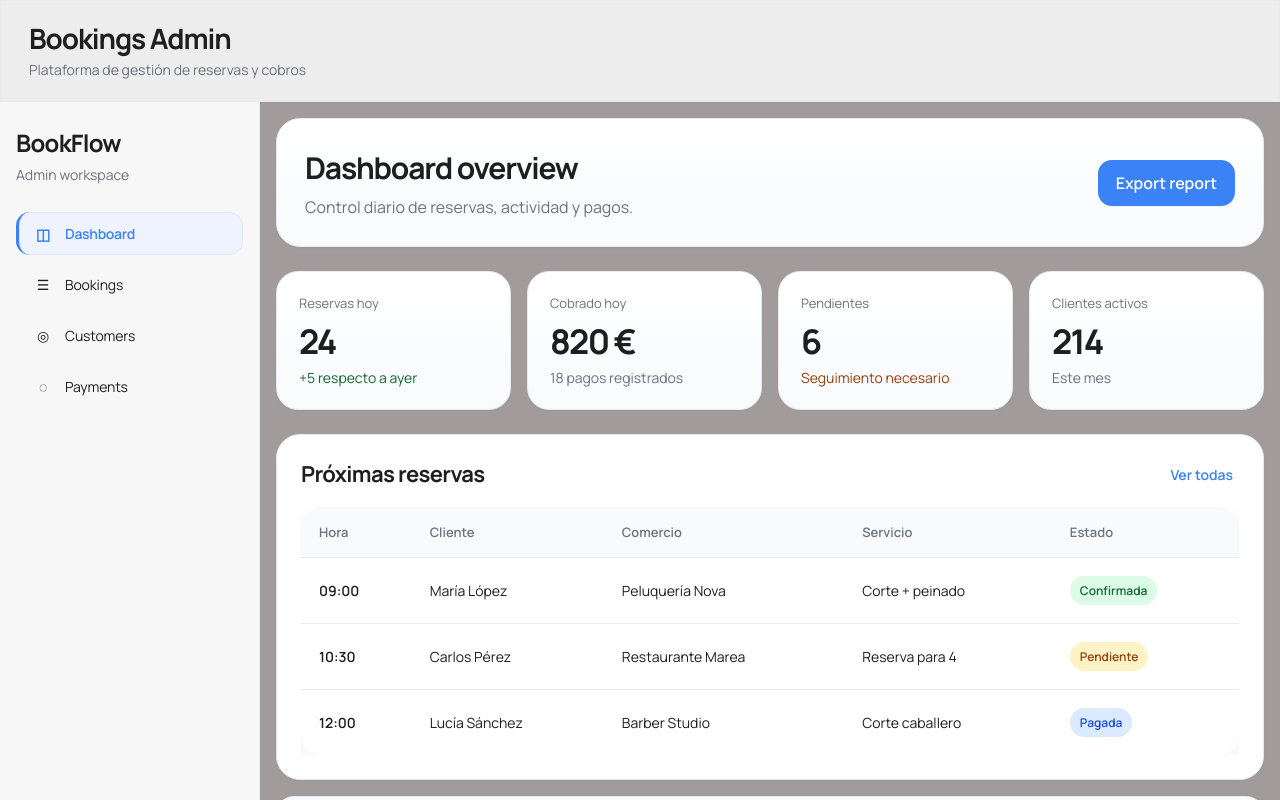
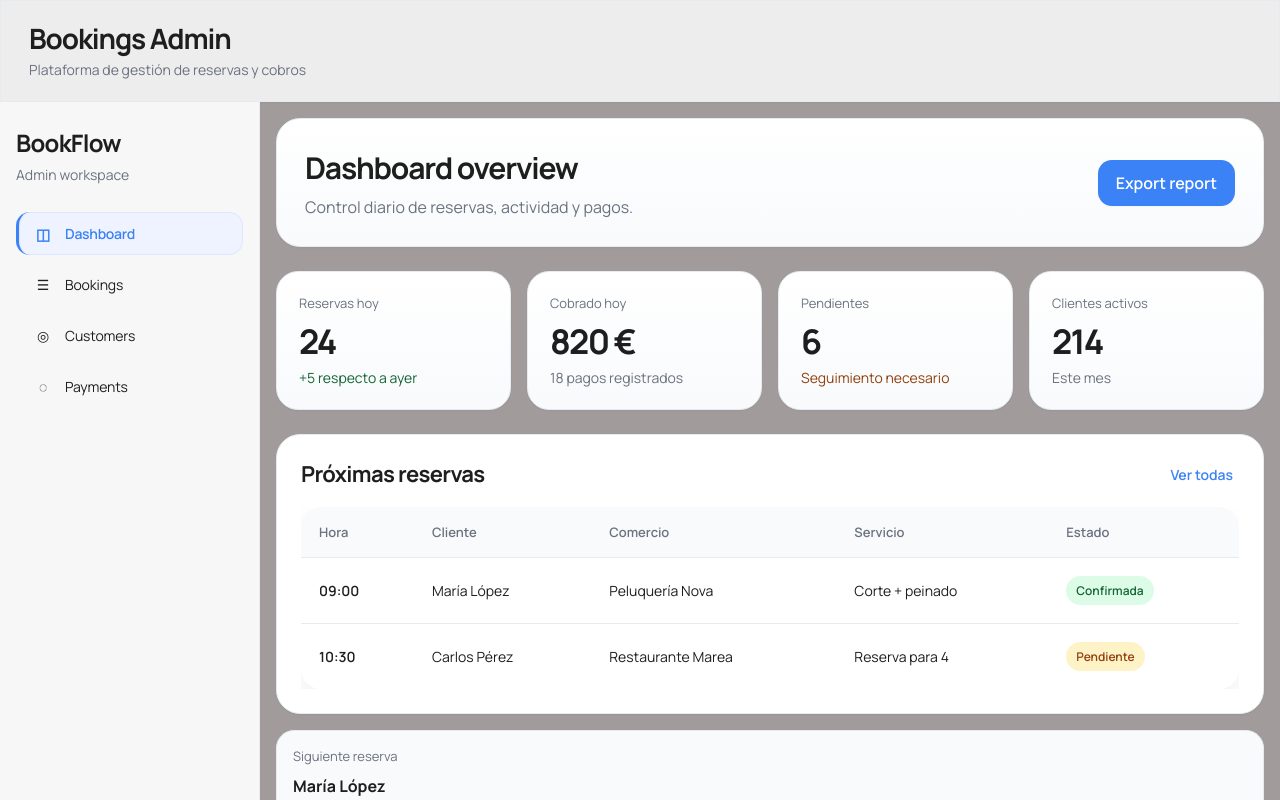
Before and after one commit to Samuelhas13/Equipo-503, a Next.js app in the folder proyecto/bookings-frontend-develop/: page /dashboard in a window 1280 px wide. Shown: the top 800 px of the page. Built offline with nearby package versions, Linux system fonts and the light colour scheme.

Commit message:
mejora del boton "ver todas" de dashboard

```diff
--- a/proyecto/bookings-frontend-develop/app/(admin)/dashboard/page.tsx
+++ b/proyecto/bookings-frontend-develop/app/(admin)/dashboard/page.tsx
@@ -1,3 +1,7 @@
+"use client";
+
+import { useState } from "react";
+
 type DashboardBookingStatus = "pending" | "confirmed" | "paid";
 
 type DashboardBooking = {
@@ -8,71 +12,37 @@ type DashboardBooking = {
   status: DashboardBookingStatus;
 };
 
-const bookings: DashboardBooking[] = [
-  {
-    time: "09:00",
-    client: "María López",
-    business: "Peluquería Nova",
-    service: "Corte + peinado",
-    status: "confirmed",
-  },
-  {
-    time: "10:30",
-    client: "Carlos Pérez",
-    business: "Restaurante Marea",
-    service: "Reserva para 4",
-    status: "pending",
-  },
-  {
-    time: "12:00",
-    client: "Lucía Sánchez",
-    business: "Barber Studio",
-    service: "Corte caballero",
-    status: "paid",
-  },
+// Imaginemos que aquí tienes una lista larga de reservas simuladas
+const allBookings: DashboardBooking[] = [
+  { time: "09:00", client: "María López", business: "Peluquería Nova", service: "Corte + peinado", status: "confirmed" },
+  { time: "10:30", client: "Carlos Pérez", business: "Restaurante Marea", service: "Reserva para 4", status: "pending" },
+  { time: "12:00", client: "Lucía Sánchez", business: "Barber Studio", service: "Corte caballero", status: "paid" },
+  { time: "14:00", client: "Alejandro Ruiz", business: "Gimnasio Fit", service: "Entrenamiento", status: "confirmed" },
+  { time: "16:30", client: "Ana Gómez", business: "Clínica Dental", service: "Revisión", status: "pending" },
 ];
 
 function Badge({ status }: { status: DashboardBookingStatus }) {
-  const label =
-    status === "pending"
-      ? "Pendiente"
-      : status === "confirmed"
-        ? "Confirmada"
-        : "Pagada";
-
+  const label = status === "pending" ? "Pendiente" : status === "confirmed" ? "Confirmada" : "Pagada";
   return <span className={`badge badge--${status}`}>{label}</span>;
 }
 
-function KpiCard({
-  title,
-  value,
-  subtitle,
-  variant,
-}: {
-  title: string;
-  value: string;
-  subtitle: string;
-  variant?: "positive" | "warning";
-}) {
+function KpiCard({ title, value, subtitle, variant }: { title: string; value: string; subtitle: string; variant?: "positive" | "warning"; }) {
   return (
     <div className="kpi-card">
       <p className="kpi-card__label">{title}</p>
       <h3 className="kpi-card__value">{value}</h3>
-      <p
-        className={`kpi-card__meta ${variant === "positive"
-            ? "kpi-card__meta--positive"
-            : variant === "warning"
-              ? "kpi-card__meta--warning"
-              : ""
-          }`}
-      >
-        {subtitle}
-      </p>
+      <p className={`kpi-card__meta ${variant === "positive" ? "kpi-card__meta--positive" : variant === "warning" ? "kpi-card__meta--warning" : ""}`}>{subtitle}</p>
     </div>
   );
 }
 
 export default function DashboardPage() {
+  // 1. Estado para controlar si mostramos todas o solo una vista previa
+  const [showAll, setShowAll] = useState(false);
+
+  // 2. Si showAll es falso, cortamos el array para mostrar solo las 2 primeras
+  const displayedBookings = showAll ? allBookings : allBookings.slice(0, 2);
+
   return (
     <div className="page-stack">
       <section className="page-hero">
@@ -80,26 +50,13 @@ export default function DashboardPage() {
           <h2>Dashboard overview</h2>
           <p>Control diario de reservas, actividad y pagos.</p>
         </div>
-
-        <button className="primary-btn" type="button">
-          Export report
-        </button>
+        <button className="primary-btn" type="button">Export report</button>
       </section>
 
       <section className="kpi-grid">
-        <KpiCard
-          title="Reservas hoy"
-          value="24"
-          subtitle="+5 respecto a ayer"
-          variant="positive"
-        />
+        <KpiCard title="Reservas hoy" value="24" subtitle="+5 respecto a ayer" variant="positive" />
         <KpiCard title="Cobrado hoy" value="820 €" subtitle="18 pagos registrados" />
-        <KpiCard
-          title="Pendientes"
-          value="6"
-          subtitle="Seguimiento necesario"
-          variant="warning"
-        />
+        <KpiCard title="Pendientes" value="6" subtitle="Seguimiento necesario" variant="warning" />
         <KpiCard title="Clientes activos" value="214" subtitle="Este mes" />
       </section>
 
@@ -107,10 +64,17 @@ export default function DashboardPage() {
         <div className="section-card">
           <div className="panel-title-row">
             <h3 className="panel-title">Próximas reservas</h3>
-            <button className="panel-subtle-link" type="button">
-              Ver todas
+
+            {/* 3. Cambiamos el comportamiento del botón y el texto dinámicamente */}
+            <button
+              className="panel-subtle-link"
+              type="button"
+              onClick={() => setShowAll(!showAll)}
+            >
+              {showAll ? "Ver menos" : "Ver todas"}
             </button>
           </div>
+
           <div className="table-responsive">
             <table className="data-table">
               <thead>
@@ -123,7 +87,8 @@ export default function DashboardPage() {
                 </tr>
               </thead>
               <tbody>
-                {bookings.map((booking, index) => (
+                {/* 4. Mapeamos la variable filtrada en lugar del array estático */}
+                {displayedBookings.map((booking, index) => (
                   <tr key={index}>
                     <td style={{ fontWeight: 600 }}>{booking.time}</td>
                     <td>{booking.client}</td>
@@ -145,13 +110,11 @@ export default function DashboardPage() {
             <p className="info-box__title">María López</p>
             <p className="info-box__text">09:00 · Peluquería Nova</p>
           </div>
-
           <div className="info-box">
             <p className="info-box__eyebrow">Comercio destacado</p>
             <p className="info-box__title">Restaurante Marea</p>
             <p className="info-box__text">6 reservas hoy</p>
           </div>
-
           <div className="info-box">
             <p className="info-box__eyebrow">Recordatorios</p>
             <p className="info-box__title">4 confirmaciones pendientes</p>
```
